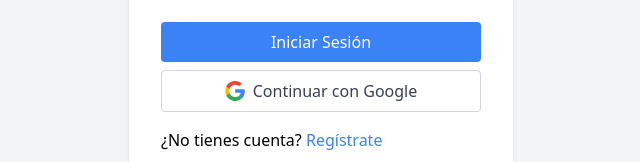
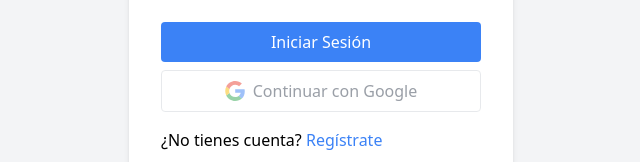
Before and after one commit to jcastellanosierras/finance-tracker, a React (Vite) app: page /signin in a window 1280 px wide. Shown: the part 431-593 px from the top of the page, without its empty margins (319-959 px from the left). Built offline with nearby package versions, Linux system fonts and the light colour scheme.

Commit message:
fix(auth): disable signin with google until fix it

```diff
--- a/src/components/SignIn.tsx
+++ b/src/components/SignIn.tsx
@@ -71,8 +71,9 @@ export function SignIn() {
         </button>
         <button
           type="button"
+          disabled
           onClick={handleSignInWithGoogle}
-          className="w-full flex items-center justify-center gap-2 bg-white text-gray-700 border border-gray-300 py-2 px-4 rounded hover:bg-gray-50"
+          className="w-full flex items-center justify-center gap-2 bg-white text-gray-700 border border-gray-300 py-2 px-4 rounded hover:bg-gray-50 disabled:opacity-50 disabled:cursor-not-allowed"
         >
           <GoogleIcon className='w-5 h-5' />
           Continuar con Google
--- a/src/components/SignUp.tsx
+++ b/src/components/SignUp.tsx
@@ -73,8 +73,9 @@ export function SignUp() {
         </button>
         <button
           type="button"
+          disabled
           onClick={handleSignInWithGoogle}
-          className="w-full flex items-center justify-center gap-2 bg-white text-gray-700 border border-gray-300 py-2 px-4 rounded hover:bg-gray-50"
+          className="w-full flex items-center justify-center gap-2 bg-white text-gray-700 border border-gray-300 py-2 px-4 rounded hover:bg-gray-50 disabled:opacity-50 disabled:cursor-not-allowed"
         >
           <GoogleIcon className='w-5 h-5' />
           Continuar con Google
```
